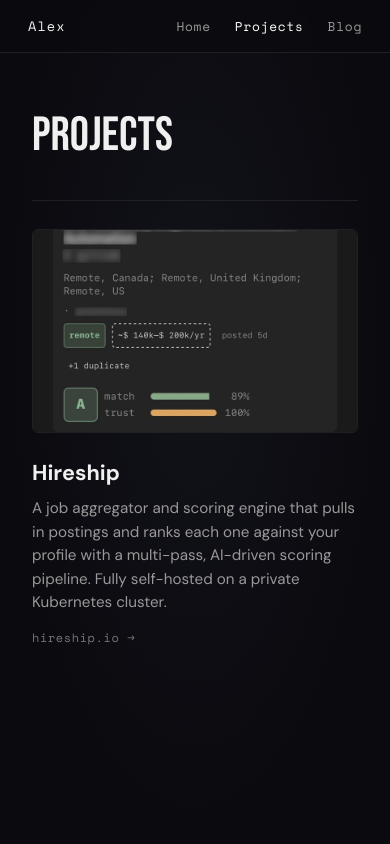
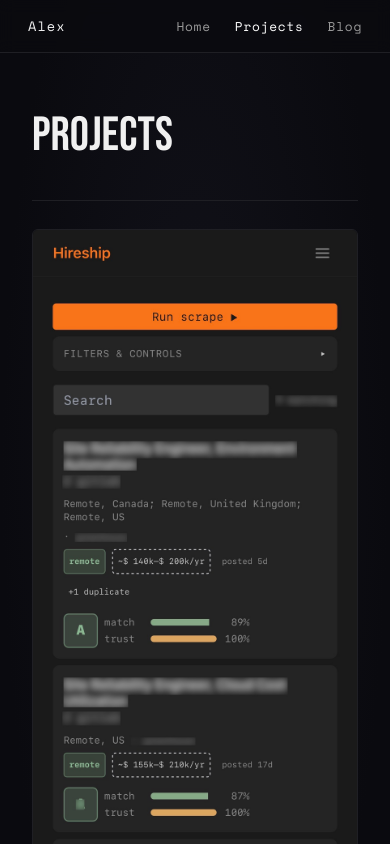
Before and after one commit to andusystems-dev-0/Portfolio, a SvelteKit app: page /projects in a window 390 px wide. Shown: the top 844 px of the page. Built offline with nearby package versions, Linux system fonts and the light colour scheme.

Commit message:
fix(portfolio): show full screenshot (drop 16:10 cover crop -> natural height)
The .shot img forced aspect-ratio 16/10 + object-fit:cover, cropping the tall
mobile screenshot to a strip. Use width + height:auto so the full image shows;
give .shot--empty its own aspect-ratio for the placeholder.

```diff
--- a/src/routes/projects/+page.svelte
+++ b/src/routes/projects/+page.svelte
@@ -95,14 +95,14 @@
 
 	.shot {
 		flex-shrink: 0;
-		width: 240px;
-		aspect-ratio: 16 / 10;
-		object-fit: cover;
+		width: 260px;
+		height: auto;
 		border-radius: 6px;
 		border: 1px solid #1f1f24;
 	}
 
 	.shot--empty {
+		aspect-ratio: 3 / 4;
 		display: flex;
 		align-items: center;
 		justify-content: center;
```
